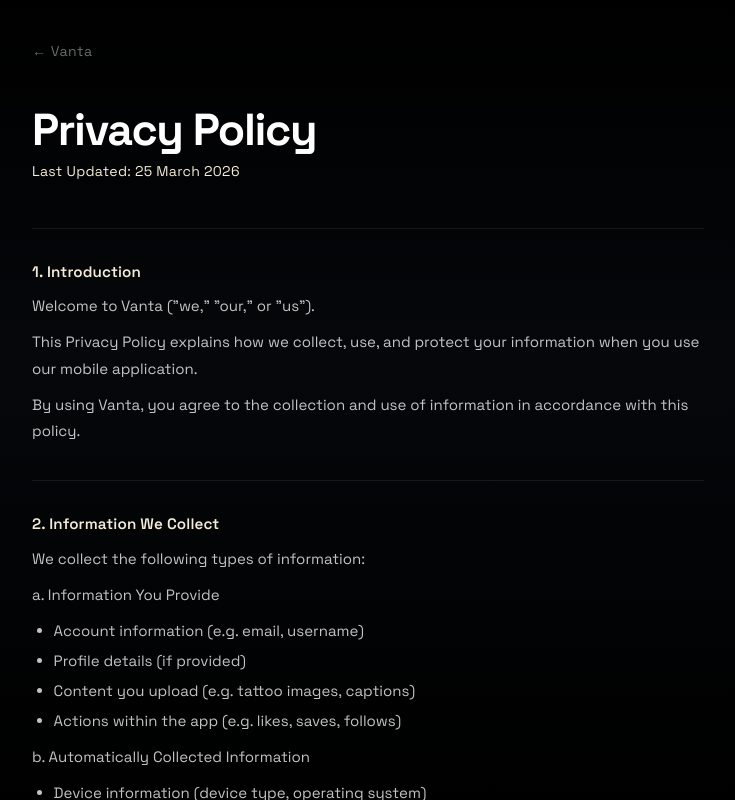
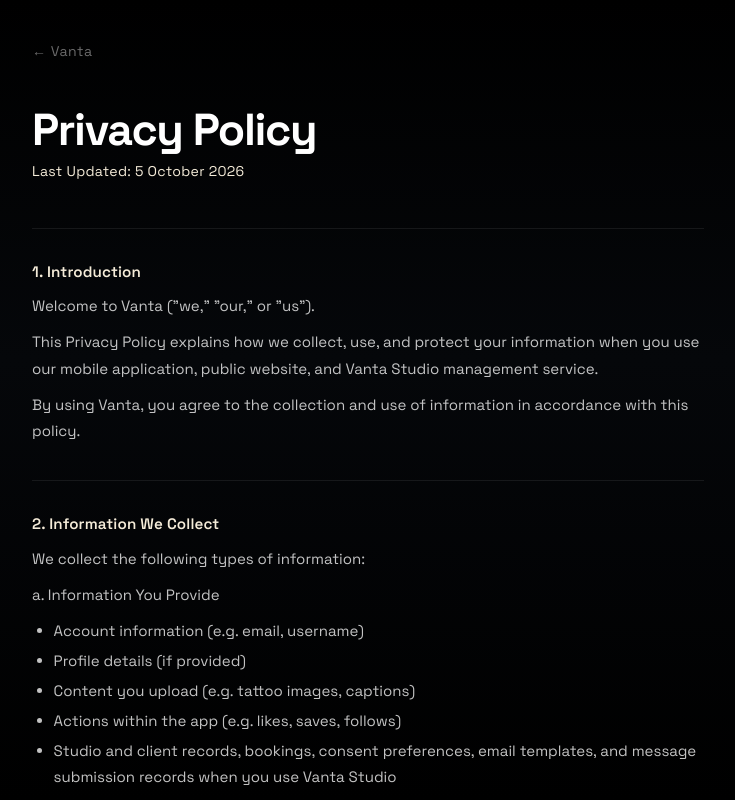
Before and after one commit to YoLetsGitIt/vanta-website, a Next.js app: page /privacy in a window 1280 px wide. Shown: the whole page, without its empty margins (272-1007 px from the left). Built offline with nearby package versions, Linux system fonts and the light colour scheme.

Commit message:
Explain Google integrations and data practices on public website

```diff
--- a/app/page.js
+++ b/app/page.js
@@ -717,7 +717,7 @@
               <span className="home-problem-label">Vanta for studios</span>
               <h2 className="home-studio-headline">Spend more time tattooing, less time managing bookings.</h2>
               <p className="home-studio-copy">
-                Vanta Studio gives your team one place for bookings, client records, consent forms, deposits, and scheduling.
+                Vanta Studio gives your team one place for bookings, client records, consent forms, deposits, and scheduling. Artists can optionally connect Google Calendar to manage booking events and availability. Studio owners can connect Gmail to send saved email templates to selected clients who have agreed to marketing emails.
               </p>
             </div>
             <a className="home-studio-cta" href="https://studio.vanta.tattoo/">
--- a/app/privacy/page.js
+++ b/app/privacy/page.js
@@ -9,12 +9,12 @@
   {
     id: 1,
     title: '1. Introduction',
-    body: 'Welcome to Vanta ("we," "our," or "us").\n\nThis Privacy Policy explains how we collect, use, and protect your information when you use our mobile application.\n\nBy using Vanta, you agree to the collection and use of information in accordance with this policy.',
+    body: 'Welcome to Vanta ("we," "our," or "us").\n\nThis Privacy Policy explains how we collect, use, and protect your information when you use our mobile application, public website, and Vanta Studio management service.\n\nBy using Vanta, you agree to the collection and use of information in accordance with this policy.',
   },
   {
     id: 2,
     title: '2. Information We Collect',
-    body: 'We collect the following types of information:\n\na. Information You Provide\n- Account information (e.g. email, username)\n- Profile details (if provided)\n- Content you upload (e.g. tattoo images, captions)\n- Actions within the app (e.g. likes, saves, follows)\n\nb. Automatically Collected Information\n- Device information (device type, operating system)\n- Log data (IP address, timestamps, app interactions)\n- Usage data (features used, screens viewed, session duration)\n\nc. Location Information\nWe may collect approximate location data based on your IP address or device settings.\n\nThis information is used to:\n- Personalize content and recommendations\n- Improve app functionality\n- Analyze usage trends\n\nWe do not collect precise GPS location unless explicitly stated and permitted by you.',
+    body: 'We collect the following types of information:\n\na. Information You Provide\n- Account information (e.g. email, username)\n- Profile details (if provided)\n- Content you upload (e.g. tattoo images, captions)\n- Actions within the app (e.g. likes, saves, follows)\n- Studio and client records, bookings, consent preferences, email templates, and message submission records when you use Vanta Studio\n\nb. Automatically Collected Information\n- Device information (device type, operating system)\n- Log data (IP address, timestamps, app interactions)\n- Usage data (features used, screens viewed, session duration)\n\nc. Location Information\nWe may collect approximate location data based on your IP address or device settings.\n\nThis information is used to:\n- Personalize content and recommendations\n- Improve app functionality\n- Analyze usage trends\n\nWe do not collect precise GPS location unless explicitly stated and permitted by you.',
   },
   {
     id: 3,
@@ -73,7 +73,27 @@
   },
   {
     id: 14,
-    title: '14. Summary',
+    title: "14. Google Account Data We Access",
+    body: "Google connections are optional and are initiated by you.\n\nGoogle sign-in and connected-account identity: We access the Google account identity and email address authorized by you to identify the connected account and display the account being used.\n\nGmail sending: If a studio owner connects Gmail, we request gmail.send to send emails from that account. Vanta submits the owner-selected recipient addresses, subject, and message to Google. Owners can send a saved template to an individual client or confirm a campaign to selected clients with marketing consent. The Gmail integration does not read inbox messages, retrieve existing email content, manage drafts, or delete email.\n\nGoogle Calendar: If an artist connects Google Calendar, we access authorized calendar events and availability to display appointments, check scheduling conflicts, and create, update, or delete events for booking management. This connection is separate from the Gmail connection.\n\nConnected services provide OAuth access and refresh tokens that allow Vanta to perform these authorized actions. We store the connected account details and the credentials needed to maintain the connection.",
+  },
+  {
+    id: 15,
+    title: "15. Use and Sharing of Google User Data",
+    body: "We use Google user data to provide the connected-account identity, email sending, and calendar features described above. We do not sell Google user data, use it for advertising, or use it to train generalized artificial intelligence or machine-learning models.\n\nGoogle user data is processed by the infrastructure providers we use to host and operate these features. Gmail messages are submitted to Google for delivery to the recipients selected by the studio owner; calendar actions are submitted to Google Calendar. Studio-selected email content is shared with its intended recipients. We do not share connected-account data with unrelated third parties.\n\nAccess by people is limited to circumstances permitted by the Google API Services User Data Policy, such as support with your consent, security investigations, or legal requirements. Our use and transfer of information received from Google APIs adheres to the Google API Services User Data Policy, including its Limited Use requirements.",
+  },
+  {
+    id: 16,
+    title: "16. Google Data Security and Retention",
+    body: "We protect access to connected-account data through authenticated account access, studio or artist permissions, and HTTPS connections to Google. Gmail OAuth credentials are encrypted at rest.\n\nWe retain connected-account credentials while the connection remains active so the authorized features can operate. Disconnecting Gmail in Marketing \u2192 Sender deletes the stored Gmail connection and tokens from Vanta and stops queued messages using that connection. Disconnecting Google Calendar removes the stored calendar connection. Disconnecting does not delete messages already sent through Gmail or events already created in Google Calendar.\n\nEmail templates, submission records, and booking records remain subject to our general data-retention policy. You may request deletion of Vanta-held account and integration data by emailing matthew.m.kwon@gmail.com. Records may be retained where required for legal obligations, security, or resolving disputes.",
+  },
+  {
+    id: 17,
+    title: "17. Control and Revoke Google Access",
+    body: "You can disconnect Gmail from Marketing \u2192 Sender in Vanta Studio, disconnect the calendar in the calendar connection settings, or revoke Vanta\u2019s access through your Google Account\u2019s third-party connections page. Revoking Google access prevents further authorized API operations, but does not automatically erase Vanta-held templates or historical booking and send records. Contact matthew.m.kwon@gmail.com to request deletion of that data.\n\nClients can unsubscribe using the link included in marketing emails. Vanta excludes unsubscribed addresses from further marketing sends.",
+  },
+  {
+    id: 18,
+    title: '18. Summary',
     body: 'Key points:\n- We collect data to run and improve the app\n- Users can upload and share content publicly\n- We use analytics to understand app usage\n- We collect approximate location for personalization\n- We do not sell personal data\n- Users can request deletion at any time',
   },
 ];
@@ -122,7 +142,7 @@
         </header>
 
         <h1 className="legal-title">Privacy Policy</h1>
-        <p className="legal-date">Last Updated: 25 March 2026</p>
+        <p className="legal-date">Last Updated: 5 October 2026</p>
 
         {sections.map((section) => (
           <div key={section.id} className="legal-section">
@@ -130,6 +150,12 @@
             <BodyText text={section.body} />
           </div>
         ))}
+
+        <div className="legal-section">
+          <h2 className="legal-section-title">Google policy and account controls</h2>
+          <p className="legal-para"><a href="https://developers.google.com/terms/api-services-user-data-policy">Google API Services User Data Policy and Limited Use requirements</a></p>
+          <p className="legal-para"><a href="https://myaccount.google.com/connections">Manage or revoke Vanta’s access in your Google Account</a></p>
+        </div>
 
         <footer className="legal-footer">
           <span>© 2026 Vanta Ink</span>
```
